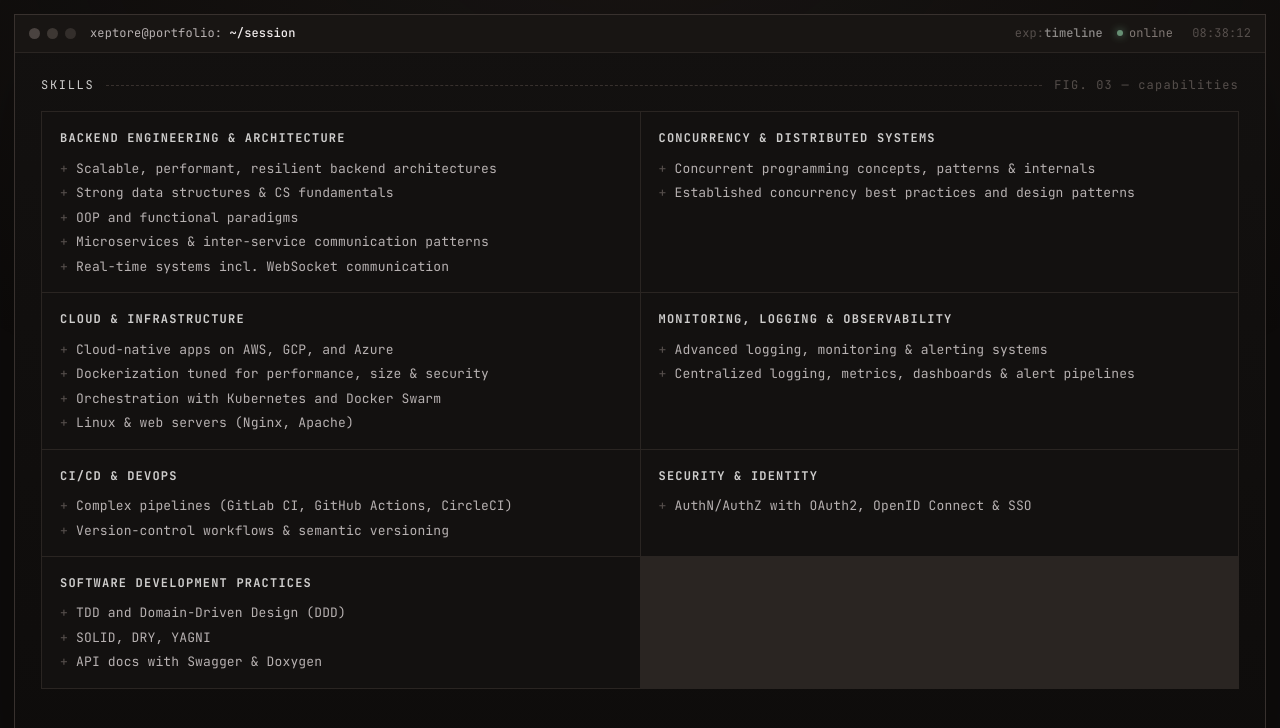
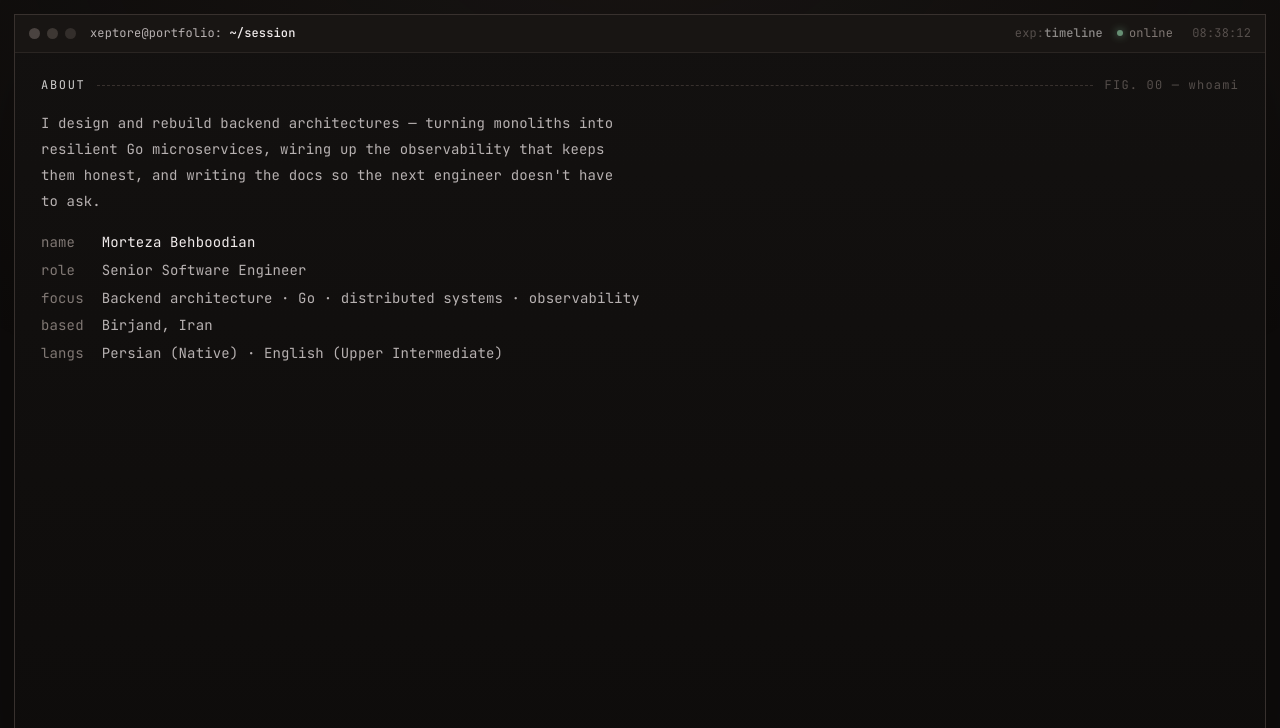
Before and after one commit to zahramirkazemi/xeptore-portfolio, a React (Vite) app: page / in a window 1280 px wide. Shown: the top 728 px of the page. Built offline with nearby package versions, Linux system fonts and the light colour scheme.

Commit message:
feat: Add about

```diff
--- a/src/components/MainContent.tsx
+++ b/src/components/MainContent.tsx
@@ -3,8 +3,7 @@ import { useEffect, useRef, useState } from 'react';
 import { BOOT_LINES } from '../core/constants.ts';
 
 import BootLoading from './BootLoading.tsx';
-import Stack from './commands/Stack.tsx';
-import Skills from './commands/Skills.tsx';
+import About from './commands/About.tsx';
 
 export default function MainContent() {
   const [booting, setBooting] = useState(true)
@@ -35,7 +34,7 @@ export default function MainContent() {
       aria-label="Terminal output"
     >
       <BootLoading booting={booting} bootShown={bootShown} />
-      <Skills />
+      <About />
     </div>
   )
 }
--- /dev/null
+++ b/src/components/commands/About.tsx
@@ -0,0 +1,23 @@
+import { CV } from '../../core/data.ts'
+import { Section } from '../Shared.tsx'
+
+export default function About() {
+  return (
+    <>
+      <Section tag="about" fig="FIG. 00 — whoami" />
+      <p className="lead">{CV.blurb}</p>
+      <div style={{ marginTop: 16 }} className="kv">
+        <span className="k">name</span>
+        <span className="hl">{CV.name}</span>
+        <span className="k">role</span>
+        <span className="muted">{CV.title}</span>
+        <span className="k">focus</span>
+        <span className="muted">Backend architecture · Go · distributed systems · observability</span>
+        <span className="k">based</span>
+        <span className="muted">{CV.location}</span>
+        <span className="k">langs</span>
+        <span className="muted">{CV.languages.map((l) => `${l.lang} (${l.level})`).join(' · ')}</span>
+      </div>
+    </>
+  )
+}
```
